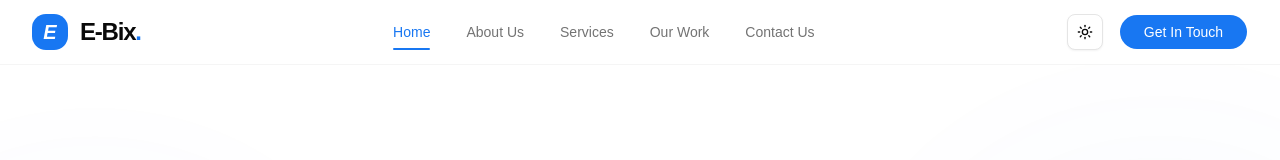
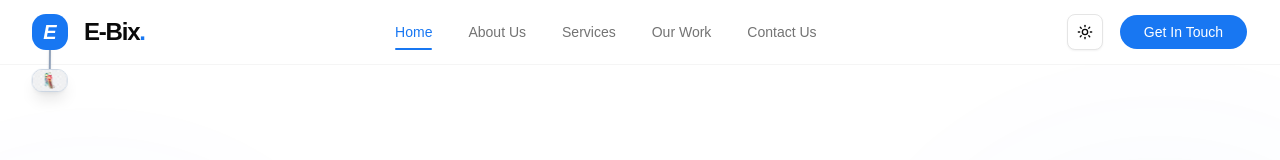
Before and after one commit to E-Bix-Software-Solutions/E-Bix-Website, a React (Vite) app: page / in a window 1280 px wide. Shown: the top 160 px of the page. Built offline with nearby package versions, Linux system fonts and the light colour scheme.

Commit message:
feat:added vesak lantern

```diff
--- a/src/components/navbar/Navbar.tsx
+++ b/src/components/navbar/Navbar.tsx
@@ -153,14 +153,29 @@ export function Navbar() {
             const el = document.getElementById("home");
             if (el) el.scrollIntoView({ behavior: "smooth" });
           }}
-          className="flex items-center gap-3 group cursor-pointer"
+          className="flex items-center gap-3 group cursor-pointer relative"
         >
-          <div className="relative flex h-9 w-9 items-center justify-center rounded-xl bg-[#1877F2] transition-transform group-hover:rotate-12">
-            <span className="text-white font-black text-xl italic leading-none">
-              E
-            </span>
+          <div className="relative flex flex-col items-center">
+            <div className="relative flex h-9 w-9 items-center justify-center rounded-xl bg-[#1877F2] transition-transform group-hover:rotate-12 z-20">
+              <span className="text-white font-black text-xl italic leading-none">
+                E
+              </span>
+            </div>
+            {/* Dangling Sign Board / Image */}
+            <div className="absolute top-8 flex flex-col items-center pointer-events-none z-10 origin-top animate-swing">
+              {/* String / Cord */}
+              <div className="w-[1.5px] h-6 bg-slate-400 dark:bg-slate-500/80 shadow-sm" />
+              {/* Hanging Board */}
+              <div className="relative -mt-[1px] border border-slate-300 dark:border-slate-700/80 rounded-lg overflow-hidden shadow-lg bg-card max-w-[110px] md:max-w-[150px] transition-transform duration-300 group-hover:scale-105">
+                <img
+                  src="/imgi_294_e5ae4c13105aeb5310a8789ef4618545.jpg"
+                  alt="Hanging decoration"
+                  className="w-full h-auto object-cover"
+                />
+              </div>
+            </div>
           </div>
-          <span className="text-2xl font-bold tracking-tighter hidden md:inline-block">
+          <span className="text-2xl font-bold tracking-tighter hidden md:inline-block ml-1">
             E-Bix<span className="text-[#1877F2]">.</span>
           </span>
         </div>
--- a/src/index.css
+++ b/src/index.css
@@ -129,3 +129,20 @@
     @apply font-sans;
     }
 }
+
+@keyframes gentle-swing {
+  0% {
+    transform: rotate(-4deg);
+  }
+  50% {
+    transform: rotate(4deg);
+  }
+  100% {
+    transform: rotate(-4deg);
+  }
+}
+
+.animate-swing {
+  transform-origin: top center;
+  animation: gentle-swing 4s ease-in-out infinite;
+}
```
Also changed, not shown: public/imgi_294_e5ae4c13105aeb5310a8789ef4618545.jpg (added).
